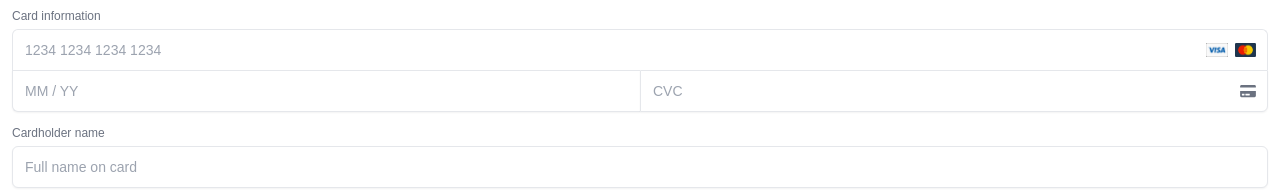
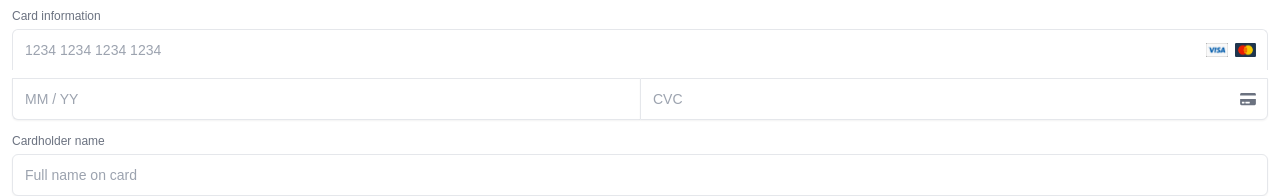
Before and after one commit to Alexin07/instaelevate, a React (Vite) app in the folder Frontend/: page / in a window 1280 px wide. Shown: the part 279-475 px from the top of the page. Built offline with nearby package versions, Linux system fonts and the light colour scheme; no server answers.

Commit message:
Update Card.jsx

```diff
--- a/Frontend/src/Card.jsx
+++ b/Frontend/src/Card.jsx
@@ -540,7 +540,7 @@ const Card = () => {
             Email
           </label>
           <input required
-            className="shadow-sm border rounded-md outline-none  px-3  text-xl font-bold py-1.5 outline-[3.5px]  focus:outline focus:outline-blue-200   focus:border-blue-400"
+            className="shadow-sm border rounded-md outline-none  px-3  text-xl  py-1.5 outline-[3.5px]  focus:outline focus:outline-blue-200   focus:border-blue-400"
             type="email"
             name="email"
           />
@@ -567,7 +567,7 @@ const Card = () => {
             />
 
           </div>
-          <div className="flex">
+          <div className="flex mt-2">
             <div className="w-full">
               <input
                 required
@@ -940,6 +940,7 @@ const Card = () => {
               <input required
                 className="border-b-0 text-sm w-full border  outline-none  px-3   py-2.5"
                 placeholder="Address line 1"
+
                 type="text"
                 name="adressFirst"
               />
```
